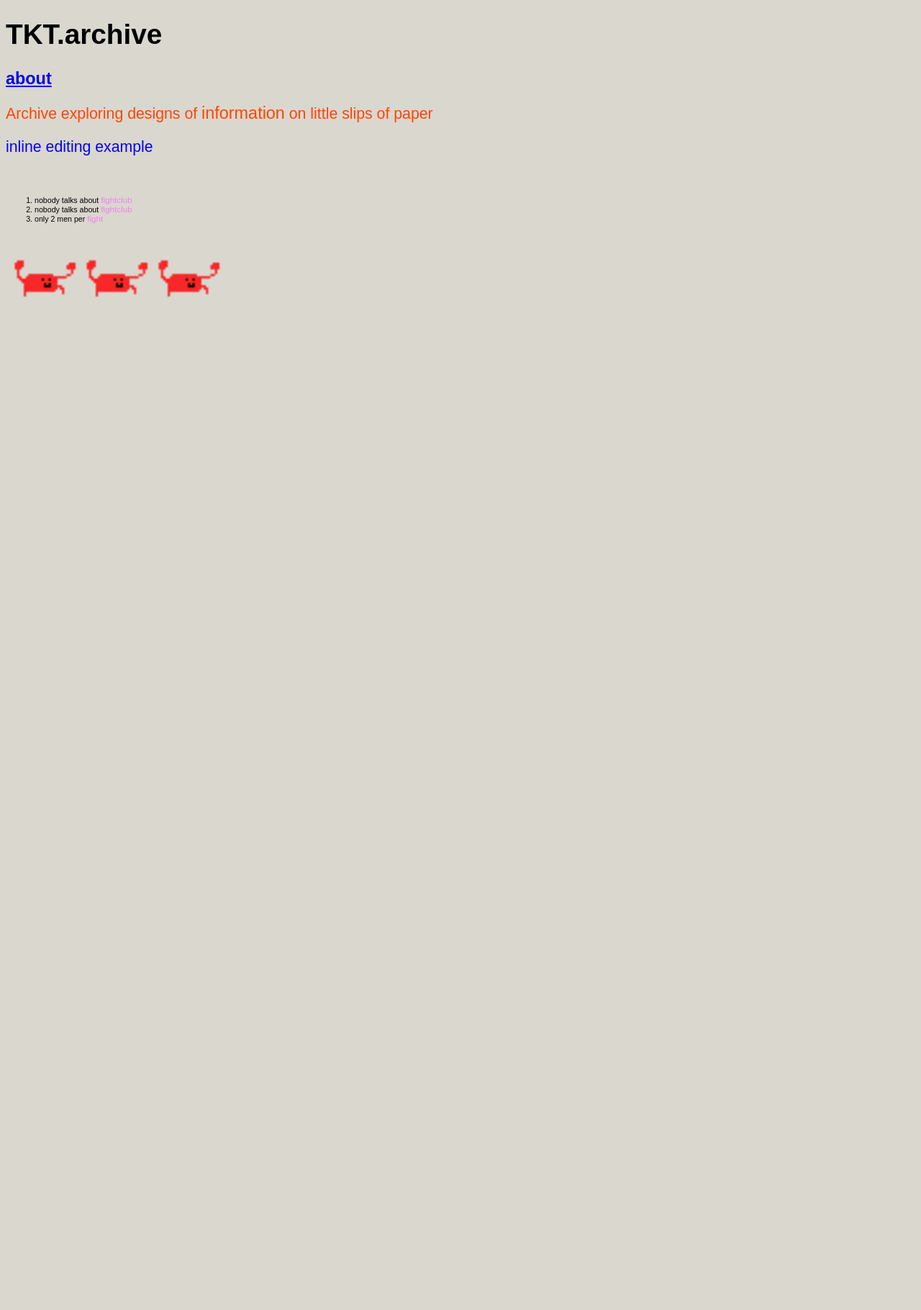
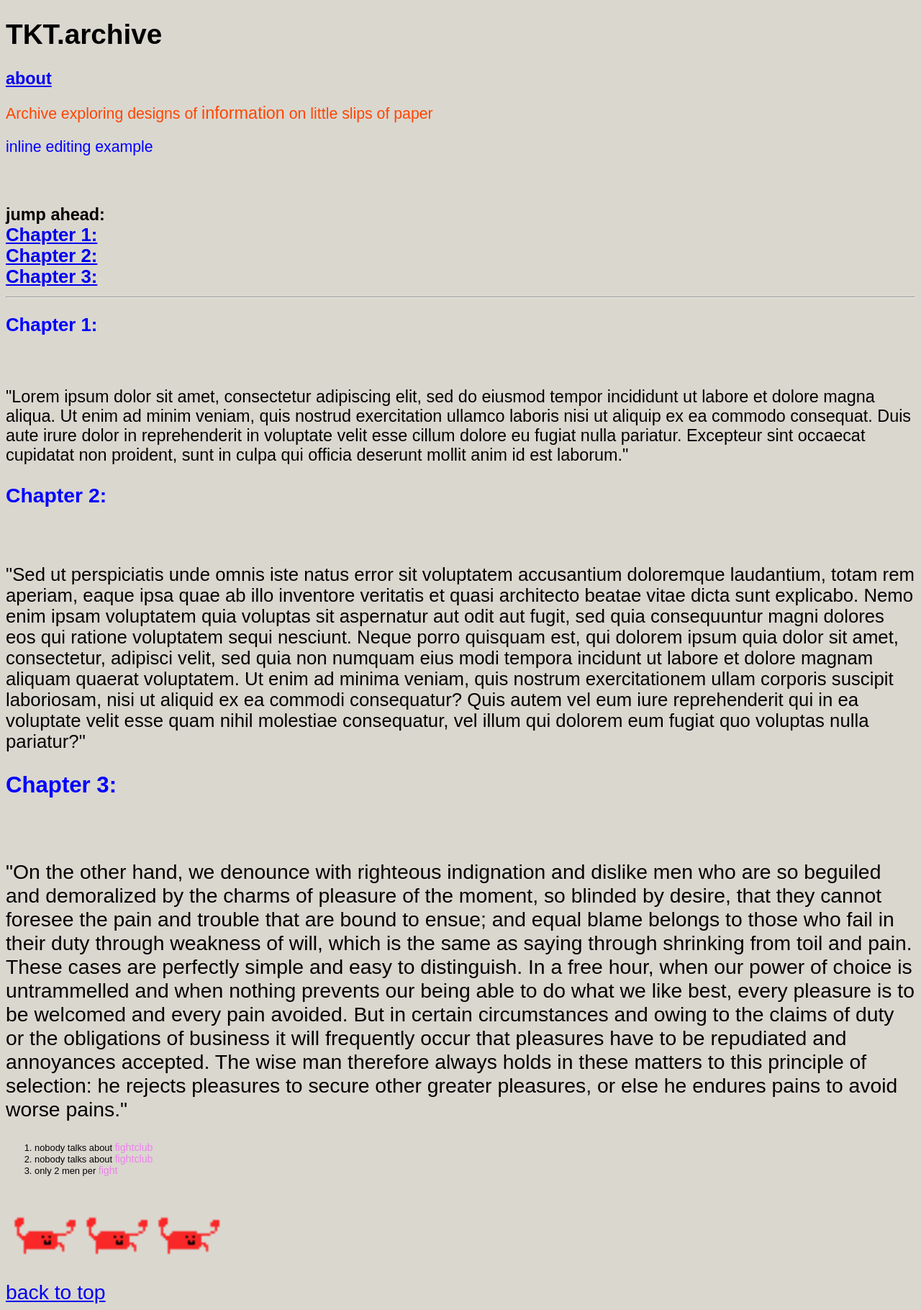
Before and after one commit to robotcomputer/tkt.archive, a PHP site: page / in a window 1280 px wide. Shown: the whole page at 72% size. Before the commit the page ends 413 px from the top, so only its background shows below. Run offline with PHP 8.4, Linux system fonts and the light colour scheme.

Commit message:
Sticky chapter markers + back to top functionality

```diff
--- a/css/style.css
+++ b/css/style.css
@@ -16,3 +16,18 @@
         font-size: 110%;
         word-spacing: 20%;
         }
+
+/*position fixed back to top button*/
+
+.backtotop {
+position: fixed;
+right: 0.5%;
+bottom: 1%;
+font-size: 2rem;
+border-radius: 50%;
+width: 50px;
+height: 50px;
+background-color: white;
+filter: drop-shadow(2px 2px 20px rgba(181, 171, 167, 0.651));
+text-align: center;
+}
--- a/index.html
+++ b/index.html
@@ -21,6 +21,8 @@
     <!--internal editing example-->
 
 <!--
+    (moved this to external)
+
   <style>
     #id{
         property: value;
@@ -56,6 +58,38 @@
     <!--inline editing example-->
         <p style="color: blue;"> inline editing example </p>
     <br>
+
+
+    <!--table of contents using sticky links-->
+        <div class="sticky">
+        <h3 class="figcaption"> jump ahead:<br>
+            <a href="#chapter1">Chapter 1:</a><br/>
+            <a href="#chapter2">Chapter 2:</a><br/>
+            <a href="#chapter3">Chapter 3:</a><br/>
+            <hr>
+        </h3></div>
+
+
+        <div class="sticky">
+            <h3 id="chapter1"><span style="color:blue;">Chapter 1:</span></h3><br>
+              <p>"Lorem ipsum dolor sit amet, consectetur adipiscing elit, sed do eiusmod tempor incididunt ut labore et dolore magna aliqua. Ut enim ad minim veniam, quis nostrud exercitation ullamco laboris nisi ut aliquip ex ea commodo consequat. Duis aute irure dolor in reprehenderit in voluptate velit esse cillum dolore eu fugiat nulla pariatur. Excepteur sint occaecat cupidatat non proident, sunt in culpa qui officia deserunt mollit anim id est laborum."</p>
+
+              <div class="sticky">
+                <h3 id="chapter2"><span style="color:blue;">Chapter 2:</span></h3><br>
+                  <p>"Sed ut perspiciatis unde omnis iste natus error sit voluptatem accusantium doloremque laudantium, totam rem aperiam, eaque ipsa quae ab illo inventore veritatis et quasi architecto beatae vitae dicta sunt explicabo. Nemo enim ipsam voluptatem quia voluptas sit aspernatur aut odit aut fugit, sed quia consequuntur magni dolores eos qui ratione voluptatem sequi nesciunt. Neque porro quisquam est, qui dolorem ipsum quia dolor sit amet, consectetur, adipisci velit, sed quia non numquam eius modi tempora incidunt ut labore et dolore magnam aliquam quaerat voluptatem. Ut enim ad minima veniam, quis nostrum exercitationem ullam corporis suscipit laboriosam, nisi ut aliquid ex ea commodi consequatur? Quis autem vel eum iure reprehenderit qui in ea voluptate velit esse quam nihil molestiae consequatur, vel illum qui dolorem eum fugiat quo voluptas nulla pariatur?"</p>
+
+                  <div class="sticky">
+                    <h3 id="chapter3"><span style="color:blue;">Chapter 3:</span></h3><br>
+                      <p>"On the other hand, we denounce with righteous indignation and dislike men who are so beguiled and demoralized by the charms of pleasure of the moment, so blinded by desire, that they cannot foresee the pain and trouble that are bound to ensue; and equal blame belongs to those who fail in their duty through weakness of will, which is the same as saying through shrinking from toil and pain. These cases are perfectly simple and easy to distinguish. In a free hour, when our power of choice is untrammelled and when nothing prevents our being able to do what we like best, every pleasure is to be welcomed and every pain avoided. But in certain circumstances and owing to the claims of duty or the obligations of business it will frequently occur that pleasures have to be repudiated and annoyances accepted. The wise man therefore always holds in these matters to this principle of selection: he rejects pleasures to secure other greater pleasures, or else he endures pains to avoid worse pains."
+                        </p>
+
+
+
+        </div>
+
+
+
+
 <!--ordered list (ul unordered list)-->
 <ol style= font-size:50%>
     <li>nobody talks about <span style="color:violet">fightclub</span></li>
@@ -67,11 +101,31 @@
 
 
 
+
+
+
+
+
 </ol>
 
 
     <br>
     <img src = images\piskel.gif width="100" height="100"><img src = images\piskel.gif width="100" height="100"><img src = images\piskel.gif width="100" height="100">
+
+
+
+
+
+
+
+
+    <div>
+<a href="#top">back to top</a>
+</div>
+
+<div>
+
+</div>
 
 </body>
 
```
Lines whose indentation alone changed are shown as unchanged.
